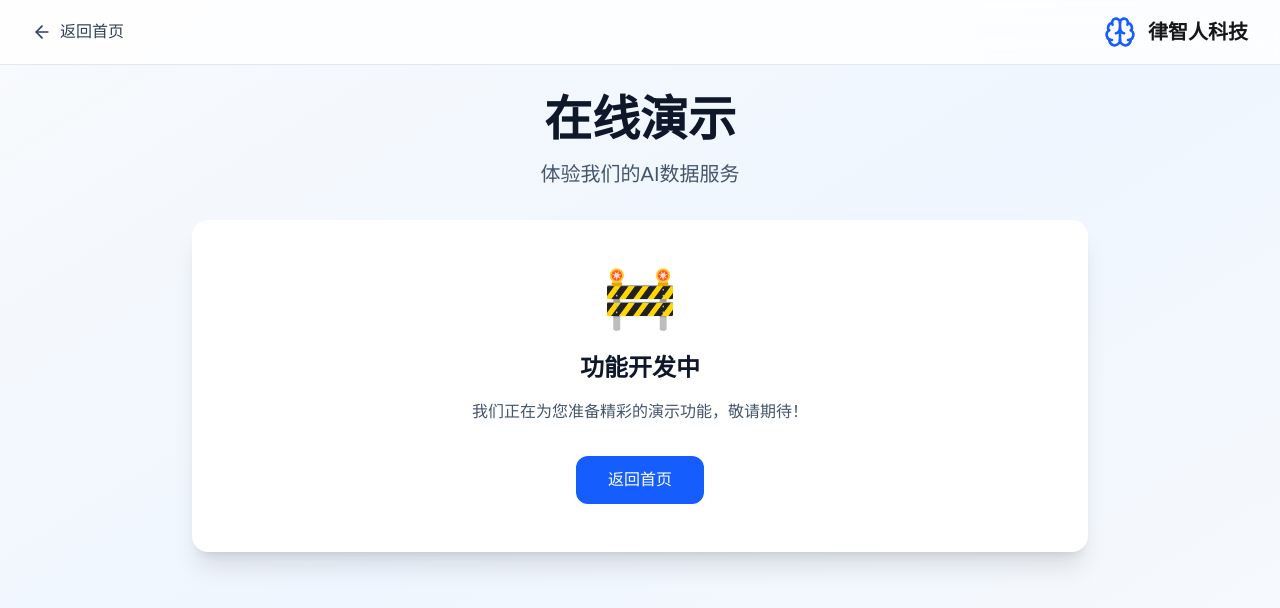
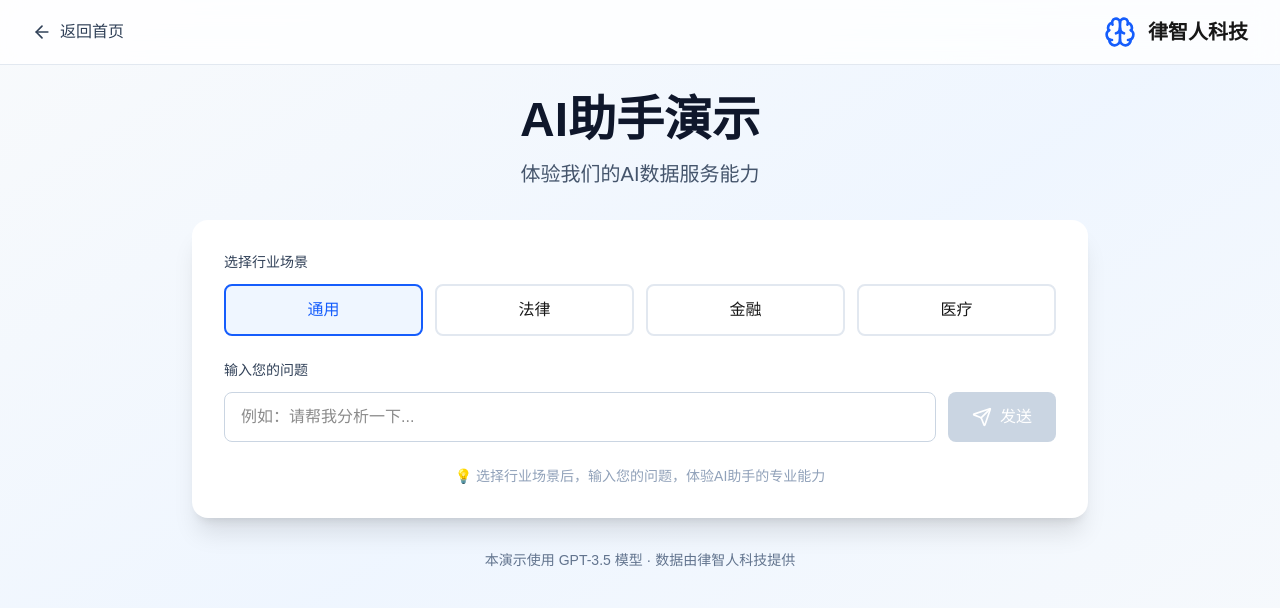
Before and after one commit to xoknight/lexoavatar-website, a Next.js app: page /demo in a window 1280 px wide. Shown: the top 608 px of the page. Built offline with nearby package versions, Linux system fonts and the light colour scheme.

Commit message:
更新：openai

```diff
--- a/package.json
+++ b/package.json
@@ -13,6 +13,7 @@
     "framer-motion": "^12.23.24",
     "lucide-react": "^0.554.0",
     "next": "16.0.3",
+    "openai": "^6.9.1",
     "react": "19.2.0",
     "react-dom": "19.2.0",
     "tailwind-merge": "^3.4.0"
--- /dev/null
+++ b/src/app/api/chat/route.ts
@@ -0,0 +1,73 @@
+import { NextRequest, NextResponse } from 'next/server'
+import OpenAI from 'openai'
+
+const openai = new OpenAI({
+  apiKey: process.env.OPENAI_API_KEY,
+})
+
+export async function POST(request: NextRequest) {
+  try {
+    const { message, industry } = await request.json()
+
+    if (!message) {
+      return NextResponse.json(
+        { error: '请提供消息内容' },
+        { status: 400 }
+      )
+    }
+
+    // 根据行业定制系统提示词
+    const systemPrompts: { [key: string]: string } = {
+      legal: '你是一个专业的法律领域AI助手，擅长法律法规、合同审查和合规咨询。',
+      finance: '你是一个专业的金融领域AI助手，擅长市场分析、风险评估和投资建议。',
+      healthcare: '你是一个专业的医疗领域AI助手，擅长医学知识、临床研究和健康咨询。',
+      default: '你是律智人科技的AI助手，专注于为法律、金融、医疗行业提供大模型数据服务。'
+    }
+
+    const systemPrompt = systemPrompts[industry as string] || systemPrompts.default
+
+    // 调用OpenAI API
+    const completion = await openai.chat.completions.create({
+      model: 'gpt-3.5-turbo',
+      messages: [
+        { role: 'system', content: systemPrompt },
+        { role: 'user', content: message }
+      ],
+      max_tokens: 500,
+      temperature: 0.7,
+    })
+
+    const response = completion.choices[0].message.content
+
+    return NextResponse.json({
+      success: true,
+      response,
+      model: 'gpt-3.5-turbo',
+      industry: industry || 'default',
+      timestamp: new Date().toISOString()
+    })
+
+  } catch (error: any) {
+    console.error('OpenAI API错误:', error)
+
+    // 处理不同类型的错误
+    if (error.code === 'insufficient_quota') {
+      return NextResponse.json(
+        { error: 'API配额不足，请充值' },
+        { status: 402 }
+      )
+    }
+
+    if (error.code === 'invalid_api_key') {
+      return NextResponse.json(
+        { error: 'API密钥无效' },
+        { status: 401 }
+      )
+    }
+
+    return NextResponse.json(
+      { error: '服务暂时不可用，请稍后重试' },
+      { status: 500 }
+    )
+  }
+}
--- a/src/app/demo/page.tsx
+++ b/src/app/demo/page.tsx
@@ -1,10 +1,52 @@
 'use client'
 
+import { useState } from 'react'
 import Link from 'next/link'
 import { motion } from 'framer-motion'
-import { Brain, ArrowLeft } from 'lucide-react'
+import { Brain, ArrowLeft, Send, Loader2 } from 'lucide-react'
 
 export default function DemoPage() {
+  const [message, setMessage] = useState('')
+  const [industry, setIndustry] = useState('default')
+  const [response, setResponse] = useState('')
+  const [loading, setLoading] = useState(false)
+  const [error, setError] = useState('')
+
+  const handleSubmit = async (e: React.FormEvent) => {
+    e.preventDefault()
+
+    if (!message.trim()) {
+      setError('请输入消息')
+      return
+    }
+
+    setLoading(true)
+    setError('')
+    setResponse('')
+
+    try {
+      const res = await fetch('/api/chat', {
+        method: 'POST',
+        headers: {
+          'Content-Type': 'application/json',
+        },
+        body: JSON.stringify({ message, industry }),
+      })
+
+      const data = await res.json()
+
+      if (!res.ok) {
+        throw new Error(data.error || '请求失败')
+      }
+
+      setResponse(data.response)
+    } catch (err: any) {
+      setError(err.message || '发生错误，请稍后重试')
+    } finally {
+      setLoading(false)
+    }
+  }
+
   return (
     <div className="min-h-screen bg-gradient-to-br from-slate-50 via-blue-50 to-slate-50">
       <nav className="fixed w-full z-50 bg-white/80 backdrop-blur-md border-b border-slate-200">
@@ -27,24 +69,110 @@ export default function DemoPage() {
           <motion.div
             initial={{ opacity: 0, y: 20 }}
             animate={{ opacity: 1, y: 0 }}
-            className="text-center"
+            className="text-center mb-8"
           >
-            <h1 className="text-5xl font-bold text-slate-900 mb-4">在线演示</h1>
-            <p className="text-xl text-slate-600 mb-8">体验我们的AI数据服务</p>
+            <h1 className="text-5xl font-bold text-slate-900 mb-4">AI助手演示</h1>
+            <p className="text-xl text-slate-600">体验我们的AI数据服务能力</p>
+          </motion.div>
 
-            <div className="bg-white p-12 rounded-2xl shadow-xl">
-              <div className="text-6xl mb-6">🚧</div>
-              <h2 className="text-2xl font-bold text-slate-900 mb-4">功能开发中</h2>
-              <p className="text-slate-600 mb-8">
-                我们正在为您准备精彩的演示功能，敬请期待！
-              </p>
-              <Link href="/">
-                <button className="bg-blue-600 text-white px-8 py-3 rounded-xl hover:bg-blue-700 transition">
-                  返回首页
+          <div className="bg-white rounded-2xl shadow-xl p-8">
+            {/* 行业选择 */}
+            <div className="mb-6">
+              <label className="block text-sm font-medium text-slate-700 mb-3">
+                选择行业场景
+              </label>
+              <div className="grid grid-cols-2 md:grid-cols-4 gap-3">
+                {[
+                  { value: 'default', label: '通用' },
+                  { value: 'legal', label: '法律' },
+                  { value: 'finance', label: '金融' },
+                  { value: 'healthcare', label: '医疗' }
+                ].map((item) => (
+                  <button
+                    key={item.value}
+                    onClick={() => setIndustry(item.value)}
+                    className={`p-3 rounded-lg border-2 transition ${
+                      industry === item.value
+                        ? 'border-blue-600 bg-blue-50 text-blue-600'
+                        : 'border-slate-200 hover:border-blue-300'
+                    }`}
+                  >
+                    {item.label}
+                  </button>
+                ))}
+              </div>
+            </div>
+
+            {/* 输入框 */}
+            <form onSubmit={handleSubmit} className="mb-6">
+              <label className="block text-sm font-medium text-slate-700 mb-3">
+                输入您的问题
+              </label>
+              <div className="flex gap-3">
+                <input
+                  type="text"
+                  value={message}
+                  onChange={(e) => setMessage(e.target.value)}
+                  placeholder="例如：请帮我分析一下..."
+                  className="flex-1 px-4 py-3 border border-slate-300 rounded-lg focus:ring-2 focus:ring-blue-500 focus:border-transparent"
+                  disabled={loading}
+                />
+                <button
+                  type="submit"
+                  disabled={loading || !message.trim()}
+                  className="bg-blue-600 text-white px-6 py-3 rounded-lg hover:bg-blue-700 transition disabled:bg-slate-300 disabled:cursor-not-allowed flex items-center"
+                >
+                  {loading ? (
+                    <Loader2 className="h-5 w-5 animate-spin" />
+                  ) : (
+                    <>
+                      <Send className="h-5 w-5 mr-2" />
+                      发送
+                    </>
+                  )}
                 </button>
-              </Link>
-            </div>
-          </motion.div>
+              </div>
+            </form>
+
+            {/* 错误提示 */}
+            {error && (
+              <div className="mb-6 p-4 bg-red-50 border border-red-200 rounded-lg text-red-600">
+                {error}
+              </div>
+            )}
+
+            {/* 响应结果 */}
+            {response && (
+              <motion.div
+                initial={{ opacity: 0, y: 10 }}
+                animate={{ opacity: 1, y: 0 }}
+                className="p-6 bg-slate-50 rounded-lg border border-slate-200"
+              >
+                <div className="flex items-start space-x-3">
+                  <Brain className="h-6 w-6 text-blue-600 mt-1" />
+                  <div className="flex-1">
+                    <div className="text-sm text-slate-500 mb-2">AI 回复：</div>
+                    <div className="text-slate-700 leading-relaxed whitespace-pre-wrap">
+                      {response}
+                    </div>
+                  </div>
+                </div>
+              </motion.div>
+            )}
+
+            {/* 提示 */}
+            {!response && !loading && (
+              <div className="text-center text-slate-400 text-sm">
+                💡 选择行业场景后，输入您的问题，体验AI助手的专业能力
+              </div>
+            )}
+          </div>
+
+          <div className="mt-8 text-center">
+            <p className="text-sm text-slate-500">
+              本演示使用 GPT-3.5 模型 · 数据由律智人科技提供
+            </p>
+          </div>
         </div>
       </div>
     </div>
```
Also changed, not shown: 1 other file (tests, documents, lock files or other folders).
